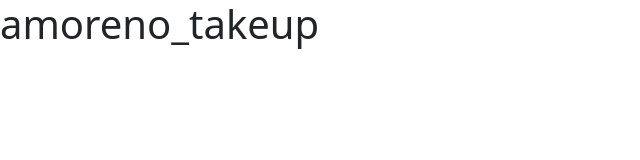
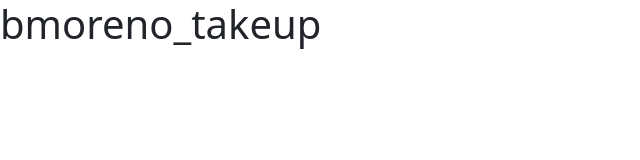
Before and after one commit to AMoreno1993/TakeUpSopra, an Angular app: page / in a window 1280 px wide. Shown: the top 160 px of the page, without its empty margins (0-640 px from the left). Built offline with nearby package versions, Linux system fonts and the light colour scheme.

Commit message:
Feat(html):HTML code

```diff
--- a/src/app/app.component.ts
+++ b/src/app/app.component.ts
@@ -6,5 +6,5 @@ import { Component } from '@angular/core';
   styleUrls: ['./app.component.scss'],
 })
 export class AppComponent {
-  title = 'amoreno_takeup';
+  title = 'bmoreno_takeup';
 }
```
